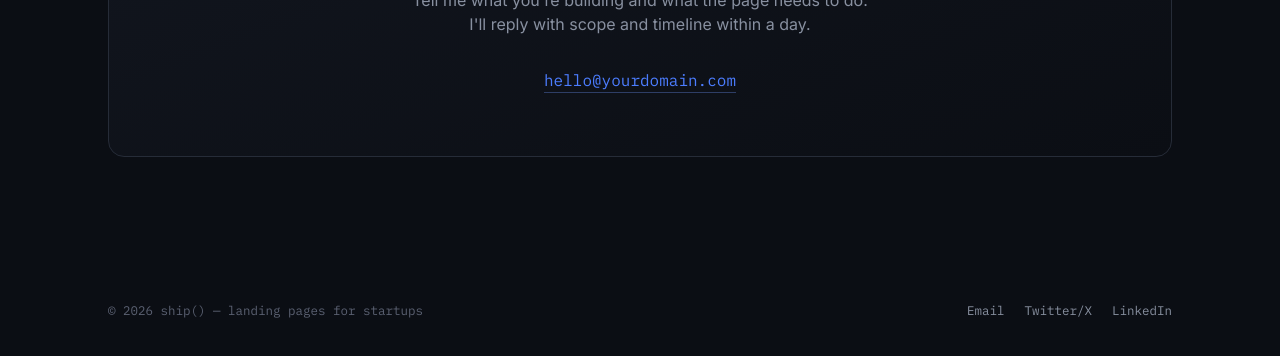
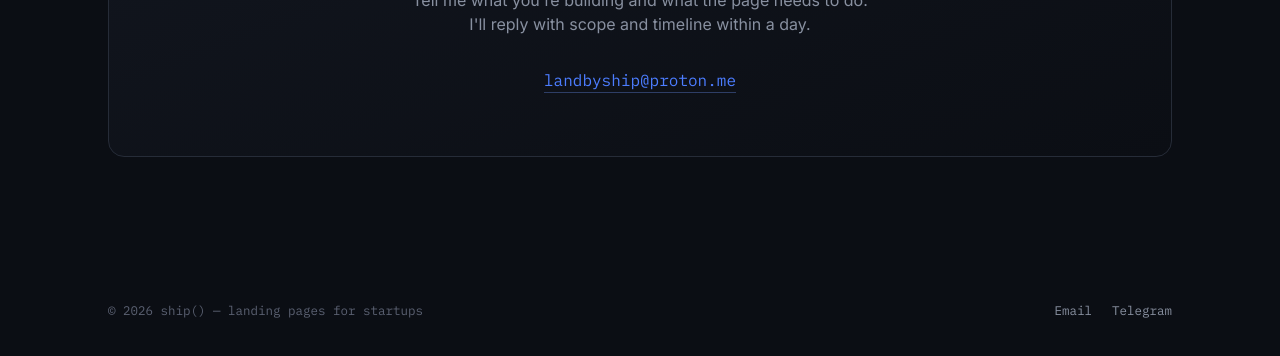
Before and after one commit to facgrff/landing-portfolio, a plain HTML site: page portfolio-landing.html in a window 1280 px wide. Shown: the part 4936-5292 px from the top of the page. Drawn offline with Linux system fonts and the light colour scheme.

Commit message:
update contact email and add telegram link

```diff
--- a/portfolio-landing.html
+++ b/portfolio-landing.html
@@ -514,7 +514,7 @@
       <div class="contact-panel">
         <h2>Have a product that needs a page?</h2>
         <p>Tell me what you're building and what the page needs to do. I'll reply with scope and timeline within a day.</p>
-        <a href="mailto:hello@yourdomain.com" class="contact-email">hello@yourdomain.com</a>
+        <a href="mailto:hello@yourdomain.com" class="contact-email">landbyship@proton.me</a>
       </div>
     </div>
   </section>
@@ -526,8 +526,7 @@
       <span>© 2026 ship() — landing pages for startups</span>
       <div class="footer-links">
         <a href="mailto:hello@yourdomain.com">Email</a>
-        <a href="#">Twitter/X</a>
-        <a href="#">LinkedIn</a>
+        <a href=" https://t.me/mr_mastercard">Telegram</a>
       </div>
     </div>
   </div>
```
Also changed, not shown: 1 other file.
